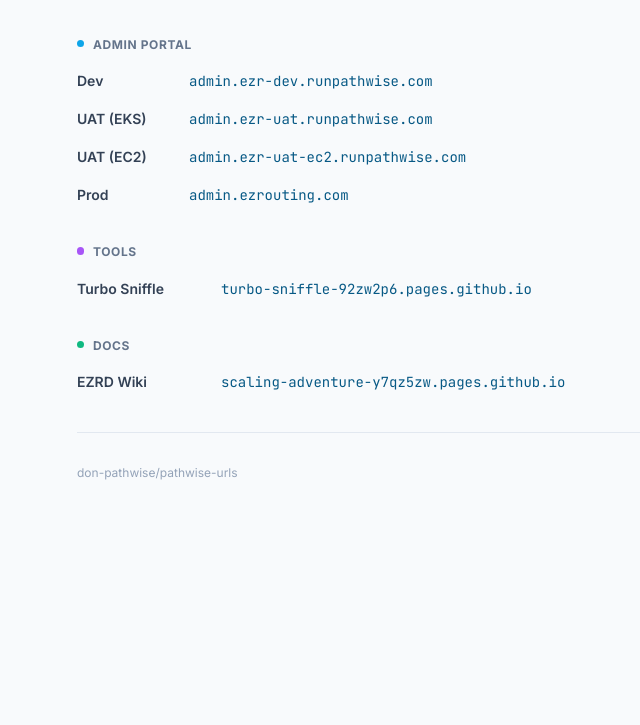
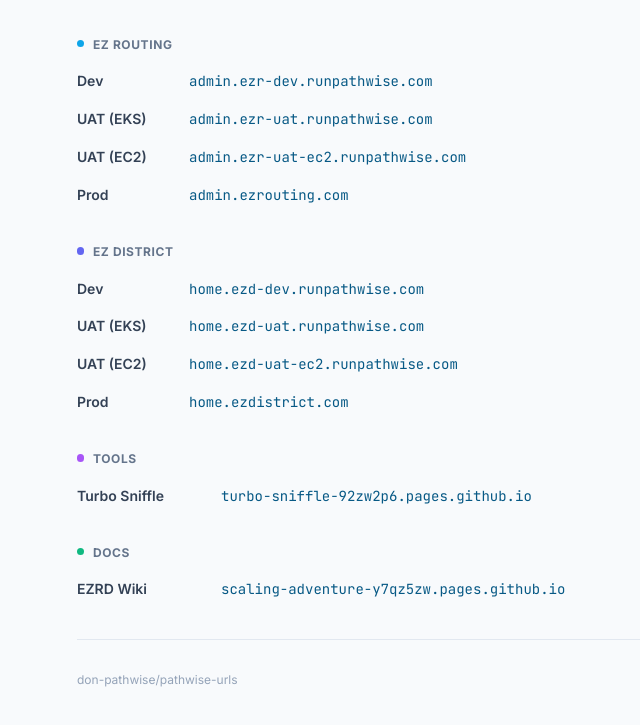
Before and after one commit to don-pathwise/pathwise-urls, a plain HTML site: page index.html in a window 1280 px wide. Shown: the part 119-844 px from the top of the page, without its empty margins (251-891 px from the left). Before the commit the page ends 800 px from the top, so only its background shows below. Drawn offline with nearby package versions, Linux system fonts and the light colour scheme.

Commit message:
Add EZ District section; rename Admin Portal to EZ Routing

```diff
--- a/index.html
+++ b/index.html
@@ -72,7 +72,7 @@
 
     <section class="mb-8">
       <h2 class="text-xs font-bold tracking-wider uppercase text-slate-500 mb-3">
-        <span class="dot bg-sky-500"></span>Admin Portal
+        <span class="dot bg-sky-500"></span>EZ Routing
       </h2>
       <ul class="space-y-1">
         <li class="row flex gap-4 items-baseline">
@@ -90,6 +90,30 @@
         <li class="row flex gap-4 items-baseline">
           <span class="text-sm font-semibold text-slate-700 w-24 flex-shrink-0">Prod</span>
           <a href="https://admin.ezrouting.com/" class="url text-sm" target="_blank" rel="noopener">admin.ezrouting.com</a>
+        </li>
+      </ul>
+    </section>
+
+    <section class="mb-8">
+      <h2 class="text-xs font-bold tracking-wider uppercase text-slate-500 mb-3">
+        <span class="dot bg-indigo-500"></span>EZ District
+      </h2>
+      <ul class="space-y-1">
+        <li class="row flex gap-4 items-baseline">
+          <span class="text-sm font-semibold text-slate-700 w-24 flex-shrink-0">Dev</span>
+          <a href="https://home.ezd-dev.runpathwise.com/" class="url text-sm" target="_blank" rel="noopener">home.ezd-dev.runpathwise.com</a>
+        </li>
+        <li class="row flex gap-4 items-baseline">
+          <span class="text-sm font-semibold text-slate-700 w-24 flex-shrink-0">UAT (EKS)</span>
+          <a href="https://home.ezd-uat.runpathwise.com/" class="url text-sm" target="_blank" rel="noopener">home.ezd-uat.runpathwise.com</a>
+        </li>
+        <li class="row flex gap-4 items-baseline">
+          <span class="text-sm font-semibold text-slate-700 w-24 flex-shrink-0">UAT (EC2)</span>
+          <a href="https://home.ezd-uat-ec2.runpathwise.com/" class="url text-sm" target="_blank" rel="noopener">home.ezd-uat-ec2.runpathwise.com</a>
+        </li>
+        <li class="row flex gap-4 items-baseline">
+          <span class="text-sm font-semibold text-slate-700 w-24 flex-shrink-0">Prod</span>
+          <a href="https://home.ezdistrict.com/" class="url text-sm" target="_blank" rel="noopener">home.ezdistrict.com</a>
         </li>
       </ul>
     </section>
```
